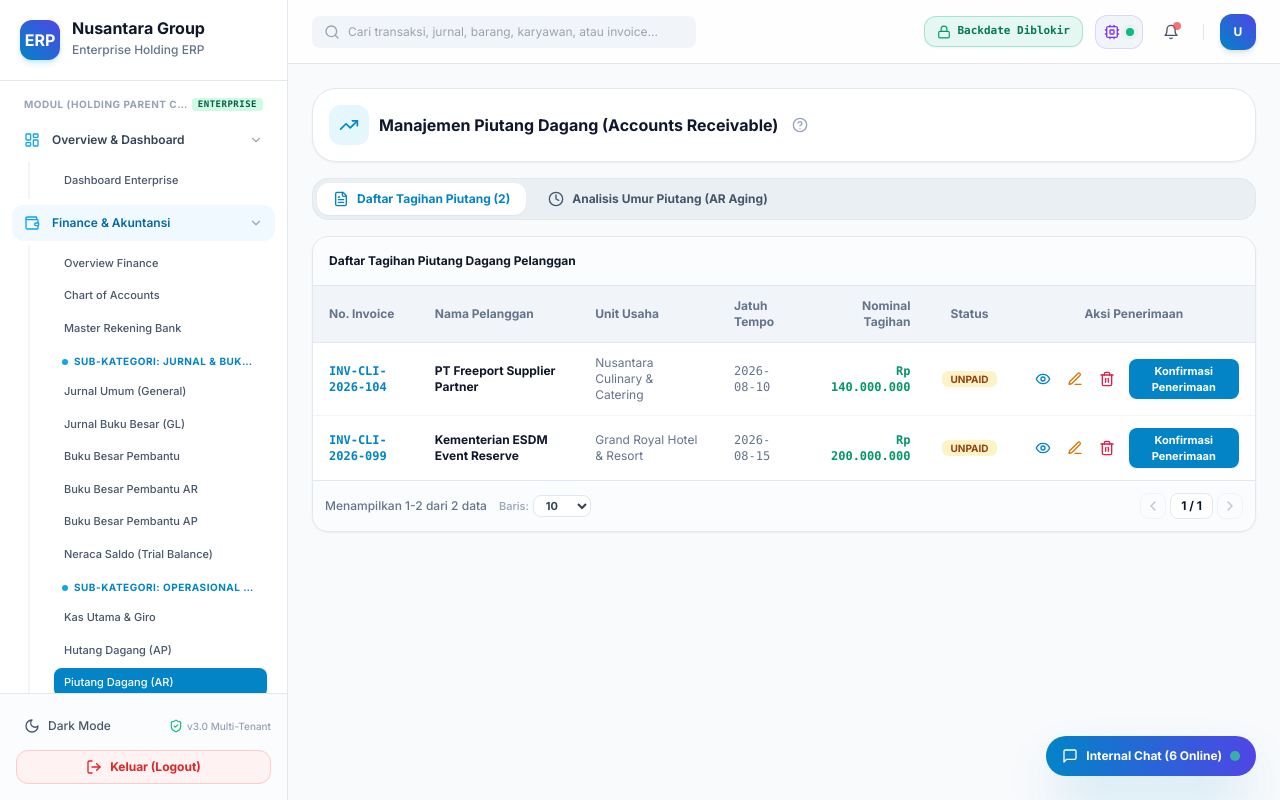
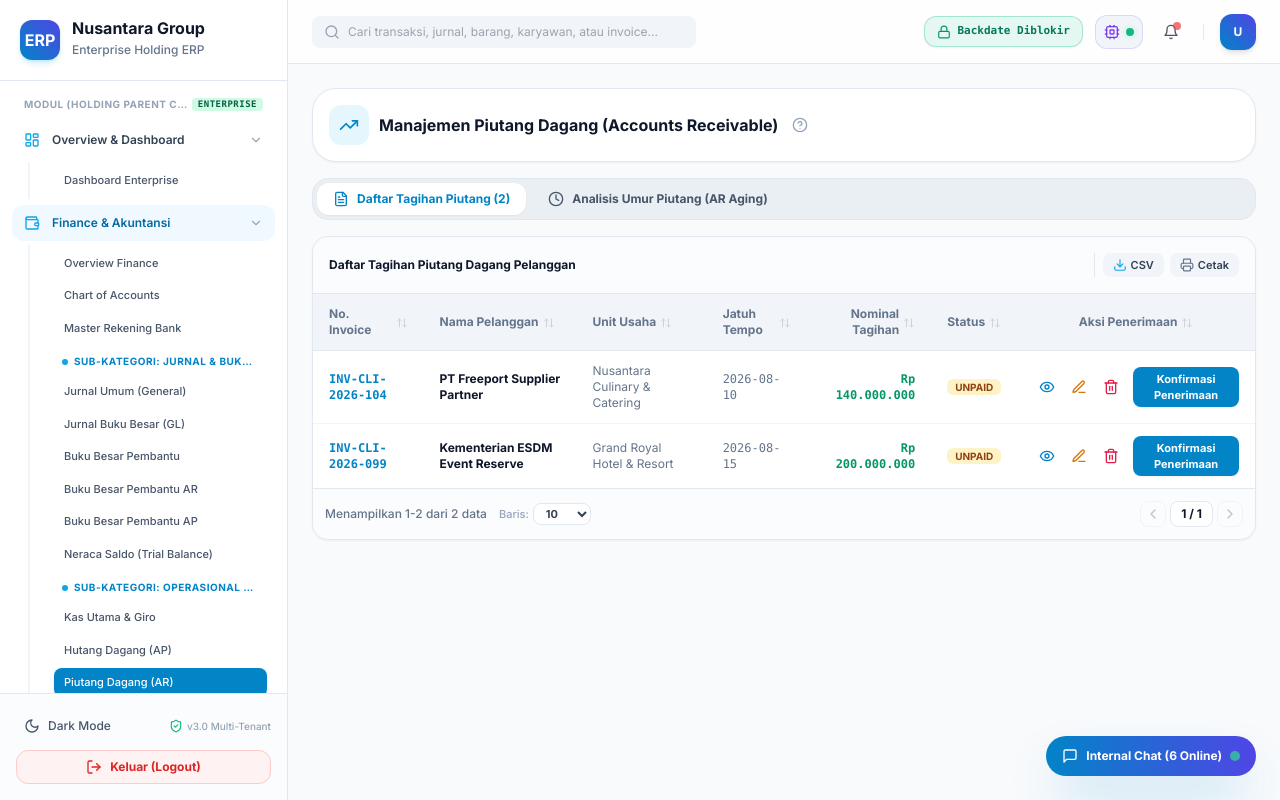
Before and after one commit to gonzhilaz/ERP-custom_multi, a Next.js app in the folder apps/web/: page /finance/ar in a window 1280 px wide. Built offline with nearby package versions, Linux system fonts and the light colour scheme; sample sign-in values are in the browser's storage.

Commit message:
feat(ui-table): upgrade DataTable component to Enterprise-Grade with clickable header column sorting icons (ArrowUp/ArrowDown), CSV/Print export suite, and skeleton loading state

```diff
--- a/apps/web/src/components/ui/tables/DataTable.tsx
+++ b/apps/web/src/components/ui/tables/DataTable.tsx
@@ -1,7 +1,7 @@
 'use client';
 
-import React, { useState } from 'react';
-import { ChevronLeft, ChevronRight } from 'lucide-react';
+import React, { useState, useMemo } from 'react';
+import { ChevronLeft, ChevronRight, ArrowUpDown, ArrowUp, ArrowDown, Download, Printer } from 'lucide-react';
 
 export interface ColumnDef<T> {
   key: string;
@@ -9,7 +9,9 @@ export interface ColumnDef<T> {
   className?: string;
   headerClassName?: string;
   align?: 'left' | 'center' | 'right';
+  sortable?: boolean;
   render?: (item: T, index: number) => React.ReactNode;
+  sortValue?: (item: T) => any;
 }
 
 export interface DataTableProps<T> {
@@ -25,6 +27,8 @@ export interface DataTableProps<T> {
   headerTitle?: string;
   enablePagination?: boolean;
   defaultPageSize?: number;
+  enableExport?: boolean;
+  isLoading?: boolean;
 }
 
 export function DataTable<T>({
@@ -39,36 +43,122 @@ export function DataTable<T>({
   headerRightContent,
   headerTitle,
   enablePagination = true,
-  defaultPageSize = 10
+  defaultPageSize = 10,
+  enableExport = true,
+  isLoading = false
 }: DataTableProps<T>) {
   const [currentPage, setCurrentPage] = useState(1);
   const [pageSize, setPageSize] = useState(defaultPageSize);
+  const [sortConfig, setSortConfig] = useState<{ key: string | null; direction: 'asc' | 'desc' }>({
+    key: null,
+    direction: 'asc'
+  });
 
-  const totalItems = data.length;
+  const handleSort = (key: string) => {
+    setSortConfig((prev) => {
+      if (prev.key === key) {
+        return { key, direction: prev.direction === 'asc' ? 'desc' : 'asc' };
+      }
+      return { key, direction: 'asc' };
+    });
+  };
+
+  // Sort Data
+  const sortedData = useMemo(() => {
+    if (!sortConfig.key) return data;
+    const col = columns.find((c) => c.key === sortConfig.key);
+
+    return [...data].sort((a, b) => {
+      let aVal = col?.sortValue ? col.sortValue(a) : (a as any)[sortConfig.key!];
+      let bVal = col?.sortValue ? col.sortValue(b) : (b as any)[sortConfig.key!];
+
+      if (aVal === undefined || aVal === null) aVal = '';
+      if (bVal === undefined || bVal === null) bVal = '';
+
+      if (typeof aVal === 'string') {
+        const comp = aVal.localeCompare(String(bVal));
+        return sortConfig.direction === 'asc' ? comp : -comp;
+      }
+
+      if (typeof aVal === 'number') {
+        return sortConfig.direction === 'asc' ? aVal - Number(bVal) : Number(bVal) - aVal;
+      }
+
+      return 0;
+    });
+  }, [data, sortConfig, columns]);
+
+  const totalItems = sortedData.length;
   const totalPages = Math.ceil(totalItems / pageSize) || 1;
-
-  // Clamp current page if total items change
   const safeCurrentPage = Math.min(Math.max(1, currentPage), totalPages);
 
   const startIndex = (safeCurrentPage - 1) * pageSize;
   const endIndex = startIndex + pageSize;
 
-  const paginatedData = enablePagination ? data.slice(startIndex, endIndex) : data;
+  const paginatedData = enablePagination ? sortedData.slice(startIndex, endIndex) : sortedData;
   const allSelected = paginatedData.length > 0 && selectedIds.length === paginatedData.length;
+
+  const handleExportCSV = () => {
+    if (sortedData.length === 0) return;
+    const headers = columns.map((c) => `"${c.header.replace(/"/g, '""')}"`).join(',');
+    const rows = sortedData.map((item) =>
+      columns
+        .map((c) => {
+          const val = (item as any)[c.key];
+          return `"${String(val ?? '').replace(/"/g, '""')}"`;
+        })
+        .join(',')
+    );
+
+    const csvContent = 'data:text/csv;charset=utf-8,' + [headers, ...rows].join('\n');
+    const encodedUri = encodeURI(csvContent);
+    const link = document.createElement('a');
+    link.setAttribute('href', encodedUri);
+    link.setAttribute('download', `export_table_${Date.now()}.csv`);
+    document.body.appendChild(link);
+    link.click();
+    document.body.removeChild(link);
+  };
+
+  const handlePrint = () => {
+    window.print();
+  };
 
   return (
     <div className="bg-white dark:bg-slate-900 rounded-2xl border border-slate-200 dark:border-slate-800 overflow-hidden shadow-sm text-xs space-y-0">
-      {(headerTitle || headerRightContent) && (
+      {(headerTitle || headerRightContent || enableExport) && (
         <div className="p-4 bg-slate-50/50 dark:bg-slate-800/40 border-b border-slate-200 dark:border-slate-800 flex items-center justify-between flex-wrap gap-2">
-          {headerTitle && <span className="font-bold text-slate-900 dark:text-white">{headerTitle}</span>}
+          {headerTitle && <span className="font-bold text-slate-900 dark:text-white text-xs">{headerTitle}</span>}
+          <div className="flex items-center gap-2">
             {headerRightContent && <div>{headerRightContent}</div>}
+            {enableExport && (
+              <div className="flex items-center gap-1.5 border-l border-slate-200 dark:border-slate-700 pl-2">
+                <button
+                  onClick={handleExportCSV}
+                  title="Ekspor Data CSV"
+                  className="px-2.5 py-1 bg-slate-100 dark:bg-slate-800 hover:bg-slate-200 dark:hover:bg-slate-700 text-slate-700 dark:text-slate-300 rounded-lg font-semibold flex items-center gap-1 cursor-pointer transition-colors text-[11px]"
+                >
+                  <Download className="w-3.5 h-3.5 text-sky-500" />
+                  <span>CSV</span>
+                </button>
+                <button
+                  onClick={handlePrint}
+                  title="Cetak Halaman"
+                  className="px-2.5 py-1 bg-slate-100 dark:bg-slate-800 hover:bg-slate-200 dark:hover:bg-slate-700 text-slate-700 dark:text-slate-300 rounded-lg font-semibold flex items-center gap-1 cursor-pointer transition-colors text-[11px]"
+                >
+                  <Printer className="w-3.5 h-3.5 text-slate-500" />
+                  <span>Cetak</span>
+                </button>
+              </div>
+            )}
+          </div>
         </div>
       )}
 
       <div className="overflow-x-auto">
         <table className="w-full text-left border-collapse">
           <thead>
-            <tr className="bg-slate-100 dark:bg-slate-800/80 text-slate-500 font-semibold border-b border-slate-200 dark:border-slate-800">
+            <tr className="bg-slate-100 dark:bg-slate-800/80 text-slate-500 font-semibold border-b border-slate-200 dark:border-slate-800 select-none">
               {selectable && (
                 <th className="py-3 px-4 w-10 text-center">
                   <input
@@ -79,20 +169,53 @@ export function DataTable<T>({
                   />
                 </th>
               )}
-              {columns.map((col) => (
+              {columns.map((col) => {
+                const isSortable = col.sortable !== false;
+                const isSorted = sortConfig.key === col.key;
+
+                return (
                   <th
                     key={col.key}
+                    onClick={() => isSortable && handleSort(col.key)}
                     className={`py-3 px-4 ${col.headerClassName || ''} ${
                       col.align === 'center' ? 'text-center' : col.align === 'right' ? 'text-right' : 'text-left'
-                  }`}
+                    } ${isSortable ? 'cursor-pointer hover:bg-slate-200/60 dark:hover:bg-slate-700/60 group transition-colors' : ''}`}
                   >
-                  {col.header}
+                    <div className={`inline-flex items-center gap-1 ${col.align === 'center' ? 'justify-center' : col.align === 'right' ? 'justify-end' : 'justify-start'}`}>
+                      <span>{col.header}</span>
+                      {isSortable && (
+                        <span>
+                          {isSorted ? (
+                            sortConfig.direction === 'asc' ? (
+                              <ArrowUp className="w-3.5 h-3.5 text-sky-600 dark:text-sky-400 font-bold inline" />
+                            ) : (
+                              <ArrowDown className="w-3.5 h-3.5 text-sky-600 dark:text-sky-400 font-bold inline" />
+                            )
+                          ) : (
+                            <ArrowUpDown className="w-3 h-3 text-slate-400 opacity-40 group-hover:opacity-100 inline transition-opacity" />
+                          )}
+                        </span>
+                      )}
+                    </div>
                   </th>
-              ))}
+                );
+              })}
             </tr>
           </thead>
           <tbody className="divide-y divide-slate-100 dark:divide-slate-800 text-slate-700 dark:text-slate-300">
-            {paginatedData.length === 0 ? (
+            {isLoading ? (
+              // Skeleton Loader Rows
+              Array.from({ length: 5 }).map((_, idx) => (
+                <tr key={idx} className="animate-pulse">
+                  {selectable && <td className="py-3 px-4"><div className="w-4 h-4 bg-slate-200 dark:bg-slate-800 rounded"></div></td>}
+                  {columns.map((col) => (
+                    <td key={col.key} className="py-3 px-4">
+                      <div className="h-3 bg-slate-200 dark:bg-slate-800 rounded w-3/4"></div>
+                    </td>
+                  ))}
+                </tr>
+              ))
+            ) : paginatedData.length === 0 ? (
               <tr>
                 <td colSpan={columns.length + (selectable ? 1 : 0)} className="py-8 text-center text-slate-400 italic">
                   {emptyText}
@@ -134,7 +257,7 @@ export function DataTable<T>({
       </div>
 
       {/* Built-in Interactive Pagination Footer */}
-      {enablePagination && totalItems > 0 && (
+      {enablePagination && totalItems > 0 && !isLoading && (
         <div className="p-3 bg-slate-50/50 dark:bg-slate-800/40 border-t border-slate-200 dark:border-slate-800 flex items-center justify-between flex-wrap gap-3 text-slate-500 font-medium">
           <div className="flex items-center gap-3">
             <span>
@@ -148,7 +271,7 @@ export function DataTable<T>({
                   setPageSize(Number(e.target.value));
                   setCurrentPage(1);
                 }}
-                className="bg-white dark:bg-slate-800 border border-slate-200 dark:border-slate-700 rounded-lg px-2 py-0.5 text-[11px] font-bold text-slate-700 dark:text-slate-300 focus:outline-none"
+                className="bg-white dark:bg-slate-800 border border-slate-200 dark:border-slate-700 rounded-lg px-2 py-0.5 text-[11px] font-bold text-slate-700 dark:text-slate-300 focus:outline-none cursor-pointer"
               >
                 <option value={10}>10</option>
                 <option value={25}>25</option>
@@ -162,7 +285,7 @@ export function DataTable<T>({
             <button
               onClick={() => setCurrentPage((prev) => Math.max(1, prev - 1))}
               disabled={safeCurrentPage === 1}
-              className="p-1 rounded-lg border border-slate-200 dark:border-slate-700 hover:bg-slate-100 dark:hover:bg-slate-800 disabled:opacity-40 disabled:cursor-not-allowed transition-all"
+              className="p-1 rounded-lg border border-slate-200 dark:border-slate-700 hover:bg-slate-100 dark:hover:bg-slate-800 disabled:opacity-40 disabled:cursor-not-allowed transition-all cursor-pointer"
             >
               <ChevronLeft className="w-4 h-4" />
             </button>
@@ -174,7 +297,7 @@ export function DataTable<T>({
             <button
               onClick={() => setCurrentPage((prev) => Math.min(totalPages, prev + 1))}
               disabled={safeCurrentPage === totalPages}
-              className="p-1 rounded-lg border border-slate-200 dark:border-slate-700 hover:bg-slate-100 dark:hover:bg-slate-800 disabled:opacity-40 disabled:cursor-not-allowed transition-all"
+              className="p-1 rounded-lg border border-slate-200 dark:border-slate-700 hover:bg-slate-100 dark:hover:bg-slate-800 disabled:opacity-40 disabled:cursor-not-allowed transition-all cursor-pointer"
             >
               <ChevronRight className="w-4 h-4" />
             </button>
```
Also changed, not shown: apps/web/src/components/page/finance/FinanceJournalsView.tsx (+0 -15 lines). Lines whose indentation alone changed are shown as unchanged.
